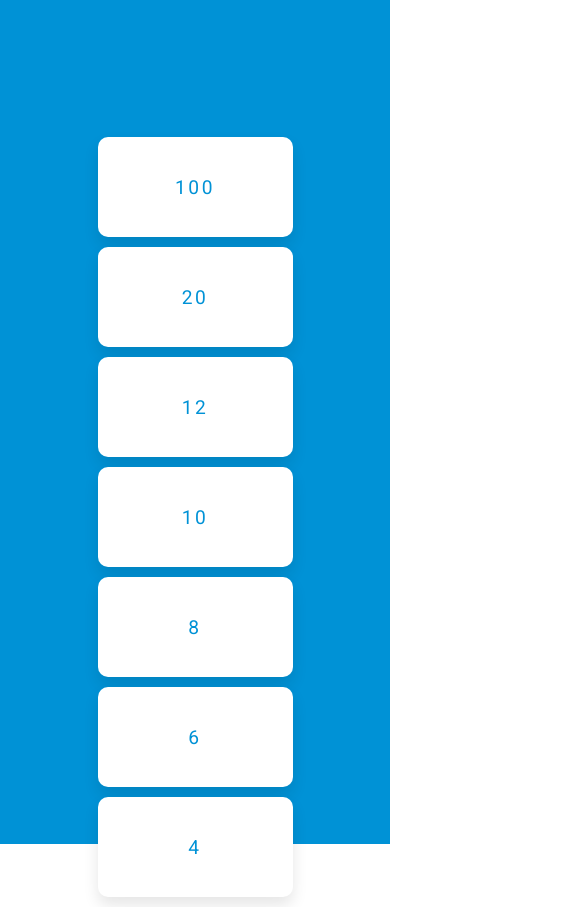
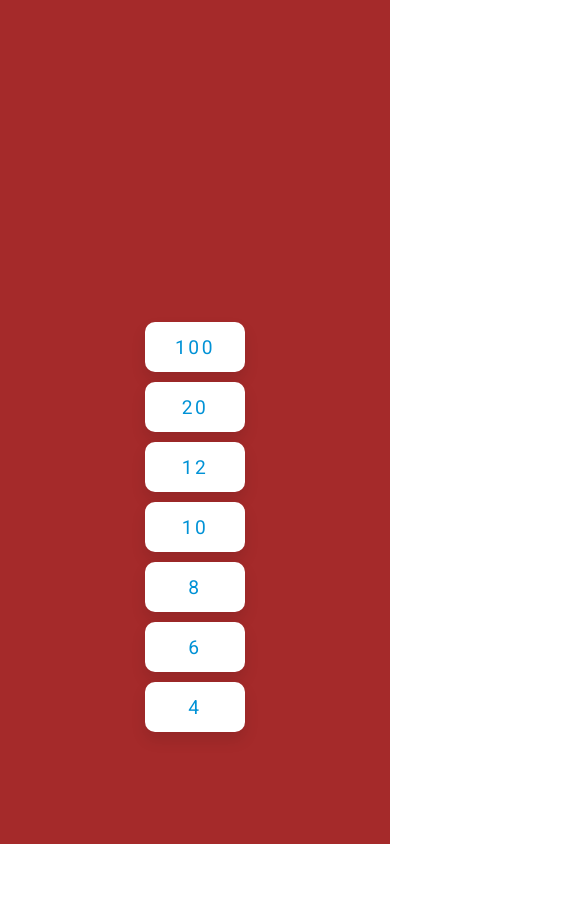
Before and after one commit to jordangstvns/diceroller, a plain HTML site: page index.html in a window 390 px wide. Shown: the whole page, 585 px wide, since content can reach past the window. After the commit the page ends 844 px from the top, so only its background shows below. Drawn offline with Linux system fonts and the light colour scheme.

Commit message:
changed mobile

```diff
--- a/style.css
+++ b/style.css
@@ -2,6 +2,14 @@
 
 * {
   box-sizing: border-box;
+}
+html,
+body {
+  width: 100%;
+  height: 100%;
+  margin: 0px;
+  padding: 0px;
+  overflow-x: hidden;
 }
 
 body {
@@ -71,17 +79,21 @@ body {
 
 @media only screen and (max-width: 900px) {
   .results {
-    margin-bottom: 0;
     height: 200px;
     width: 200px;
+    font-size: 10rem;
   }
   .container {
+    margin: 0;
+    padding-top: 20px;
+    background-color: brown;
     flex-direction: column-reverse;
   }
 
   .button {
     margin-bottom: 10px;
-    width: 50vw;
+    height: 50px;
+    width: 100px;
   }
 
   .btncontainer {
```
